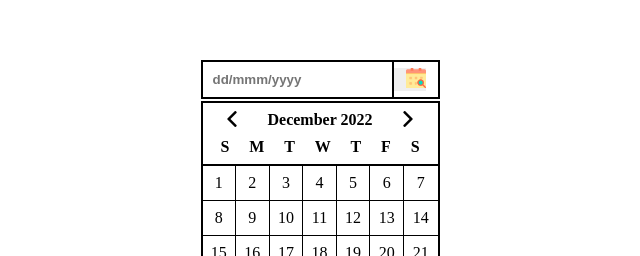
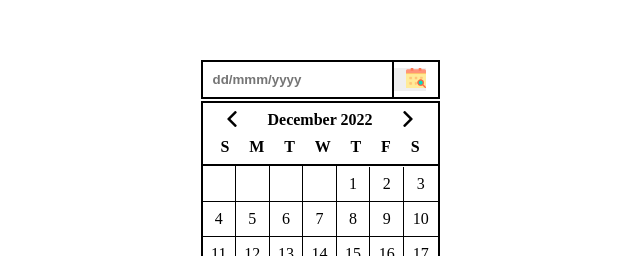
Before and after one commit to MatiasCardoso4/Datepicker, a plain HTML site: page index.html in a window 1280 px wide. Shown: the part 287-543 px from the top of the page, 320-960 px from the left. Drawn offline with Linux system fonts and the light colour scheme.

Commit message:
Add README file and update index.html with empty squares in datepicker

```diff
--- a/index.html
+++ b/index.html
@@ -40,6 +40,10 @@
           </div>
           <div class="datepicker-body">
             <ul class="days">
+              <li class="empty-square"></li>
+              <li class="empty-square"></li>
+              <li class="empty-square"></li>
+              <li class="empty-square"></li>
               <li class="day">1</li>
               <li class="day">2</li>
               <li class="day">3</li>
```
Also changed, not shown: project-image/Captura.PNG (added), 1 other file.
